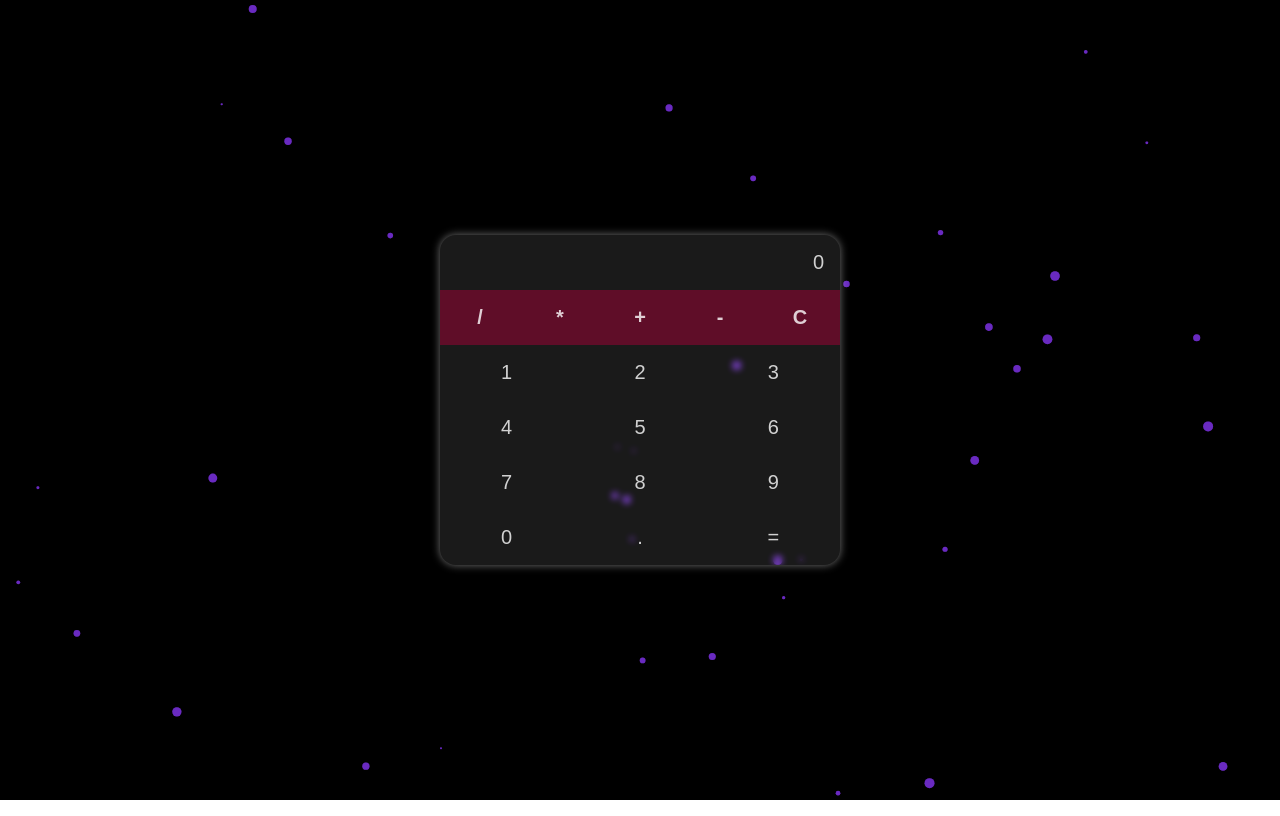
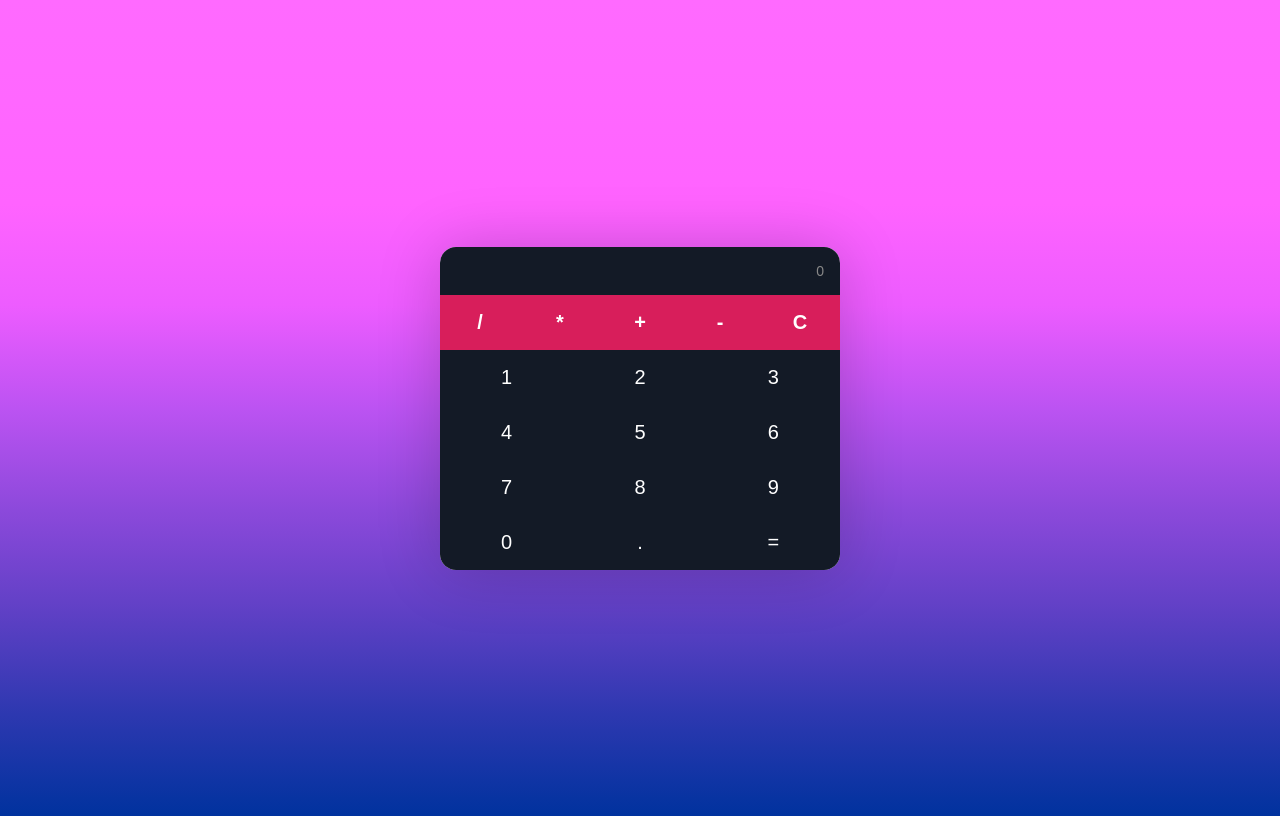
Before and after one commit to Elia-Arata/calculator, a React (Create React App) app: page / in a window 1280 px wide. Built offline with nearby package versions, Linux system fonts and the light colour scheme.

Commit message:
Revert "calculator ui improvements"

```diff
--- a/package.json
+++ b/package.json
@@ -8,10 +8,7 @@
     "@testing-library/user-event": "^13.5.0",
     "react": "^18.2.0",
     "react-dom": "^18.2.0",
-    "react-particles": "^2.8.0",
     "react-scripts": "5.0.1",
-    "tsparticles": "^2.8.0",
-    "tsparticles-engine": "^2.8.0",
     "web-vitals": "^2.1.4"
   },
   "scripts": {
--- a/src/App.js
+++ b/src/App.js
@@ -1,15 +1,6 @@
-import { useCallback, useState } from "react";
-import Particles from "react-particles";
-import { loadFull } from "tsparticles";
-import particlesOptions from "./particles.json";
-
+import { useState } from "react";
 
 function App() {
-  const particlesInit = useCallback(main => {
-    loadFull(main);
-  }, [])
-
-
   const [calc, setCalc] = useState("");
   const [result, setResult] = useState("");
 
@@ -58,7 +49,6 @@
 
   return (
     <div className="App">
-      <Particles options={particlesOptions} init={particlesInit} />
       <div className="calcolatori">
         <div className="display">
           {result ? <span>({result})</span> : ""}&nbsp;
--- a/src/index.css
+++ b/src/index.css
@@ -1,17 +1,20 @@
 :root {
-    --primary: #d81e5b70;
+    --primary: #d81e5b;
     --secondary: #8c38ff;
-    --dark: rgba(255, 255, 255, 0.1);
-    ;
+    --dark: #131a26;
     --light: #eee;
-    --white: rgba(255, 255, 255, 0.8);
 }
 
 * {
-    margin: 0;
+    margin: o;
     padding: 0;
     box-sizing: border-box;
     font-family: 'Fira Sans', sans-serif;
+}
+
+body {
+    /*background-color: var(--light);*/
+    background-image: linear-gradient(180deg, #ff6aff 0, #ff67ff 12.5%, #ff63ff 25%, #ed5cff 37.5%, #bc53f2 50%, #8c49db 62.5%, #5f40c5 75%, #2d38b0 87.5%, #00329e 100%);
 }
 
 .App {
@@ -21,14 +24,14 @@
     justify-content: center;
     padding: 16%;
 }
-
 .calcolatori {
     width: 100%;
     max-width: 400px;
+    background-color: #fff;
     border-radius: 16px;
     overflow: hidden;
-    box-shadow: 0px 0px 8px 0px rgb(255 255 255 / 45%);
-    backdrop-filter: blur(3px);
+    box-shadow: 0px 2px 64px rgba(0, 0, 0, 0.2);
+
 }
 
 .display {
@@ -42,15 +45,15 @@
 }
 
 .display {
-    font-size: 20px;
-    color: var(--white);
+    font-size: 14px;
+    color: #888;
 }
 
-button {
+button  {
     appearance: none;
     border: none;
     outline: none;
-    color: var(--white);
+    color: #fff;
     font-size: 20px;
     padding: 16px;
     cursor: pointer;
@@ -58,38 +61,28 @@
 }
 
 button:hover {
-    background-color: rgba(255, 255, 255, 0.4) !important;
+    opacity: 0.9;
 }
 
 .operatori {
     display: flex;
 }
-
 .operatori button {
-    flex: 1 1 0%;
-    background-color: var(--primary);
-    font-weight: 700;
+flex: 1 1 0%;
+background-color: var(--primary);
+font-weight: 700;
 }
 
 .numeri {
     display: flex;
     flex-wrap: wrap;
-    background-color: var(--dark);
 }
 
 .numeri button {
     flex: 1 1 33.333%;
     max-width: 33.333%;
-    background-color: transparent;
+    background-color: var(--dark);
+
+
+
 }
-
-#tsparticles {
-    position: fixed;
-    height: 100%;
-    width: 100%;
-    margin: 0;
-    padding: 0;
-    left: 0;
-    top: 0;
-    z-index: -1;
-}
--- a/src/particles.json
+++ /dev/null
@@ -1,68 +0,0 @@
-{
-  "background": {
-    "color": "#000000"
-  },
-  "interactivity": {
-    "events": {
-      "onClick": {
-        "enable": true,
-        "mode": "push"
-      },
-      "onHover": {
-        "enable": true,
-        "mode": "repulse"
-      },
-      "resize": true
-    },
-    "modes": {
-      "push": {
-        "quantity": 4
-      },
-      "repulse": {
-        "distance": 200,
-        "duration": 0.4
-      }
-    }
-  },
-  "particles": {
-    "color": {
-      "value": "#8c38ff"
-    },
-    "links": {
-      "color": "#ffffff",
-      "distance": 150,
-      "enable": true,
-      "opacity": 0.5,
-      "width": 1
-    },
-    "collisions": {
-      "enable": true
-    },
-    "move": {
-      "direction": "none",
-      "enable": true,
-      "outModes": {
-        "default": "bounce"
-      },
-      "random": false,
-      "speed": 6,
-      "straight": true
-    },
-    "number": {
-      "density": {
-        "enable": true
-      },
-      "value": 80
-    },
-    "opacity": {
-      "value": 0.5
-    },
-    "shape": {
-      "type": "circle"
-    },
-    "size": {
-      "random": true,
-      "value": 5
-    }
-  }
-}
```
Also changed, not shown: 1 other file (tests, documents, lock files or other folders).
